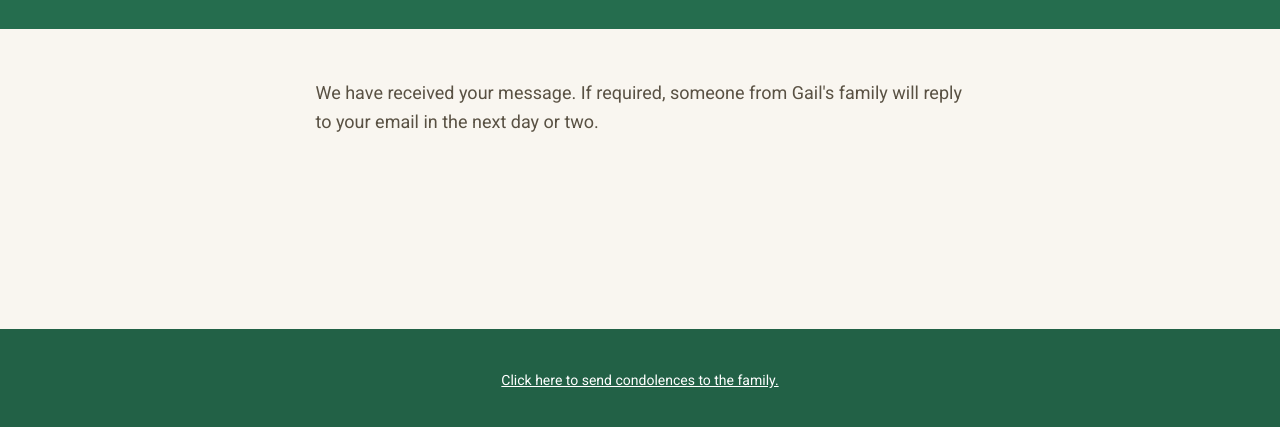
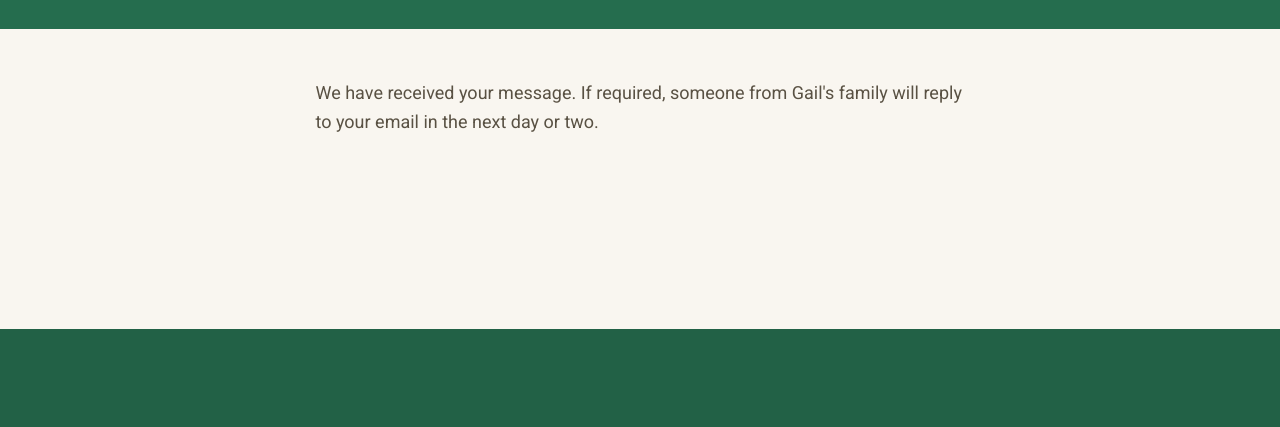
Before and after one commit to dhelmer/static-gailhelmer-basic, a plain HTML site: page thanks.html in a window 1280 px wide. Shown: the part 241-668 px from the top of the page. Drawn offline with nearby package versions, Linux system fonts and the light colour scheme.

Commit message:
Update thanks.html
Remove link.

```diff
--- a/thanks.html
+++ b/thanks.html
@@ -51,7 +51,7 @@
   </div>
   <div class="site_footer">
     <div class="center">
-      <p><a class="reverse" href="condolences.html">Click here to send condolences to the family.</a></p>
+      <p>&nbsp;</p>
     </div>
   </div>
 </body>
```
